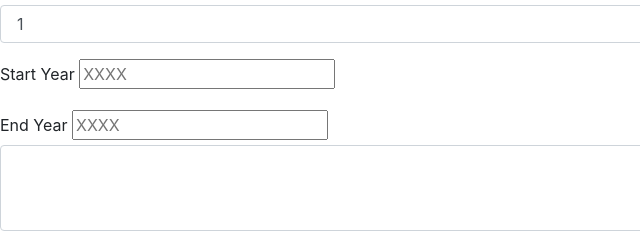
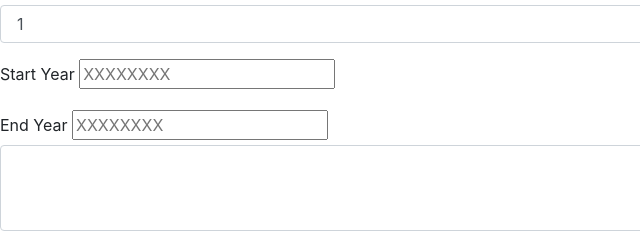
Before and after one commit to MarieaJohnson/NYTimesSearch, a plain HTML site: page nytimes.html in a window 1280 px wide. Shown: the part 394-627 px from the top of the page, 0-640 px from the left. Drawn offline with nearby package versions, Linux system fonts and the light colour scheme.

Commit message:
Revised date format to XXXXXXXX

```diff
--- a/nytimes.html
+++ b/nytimes.html
@@ -39,15 +39,15 @@
       </select>
     </div>
     <div class="form-group">
-      <label for="startYear" placeholder="XXXX">Start Year</label>
-      <input placeholder="XXXX" id="startYear"></input>
+      <label for="startYear" placeholder="XXXXXXXX">Start Year</label>
+      <input placeholder="XXXXXXXX" id="startYear"></input>
       <!-- <select multiple class="form-control" id="startYear"> -->
         <date> </date>
       </select>
     </div>
     <div class="form-group">
       <label for="endYear">End Year</label>
-      <input placeholder="XXXX" id="endYear"></input>
+      <input placeholder="XXXXXXXX" id="endYear"></input>
       <textarea class="form-control" id="endYear" rows="3"></textarea>
     </div>
   </form>
```
